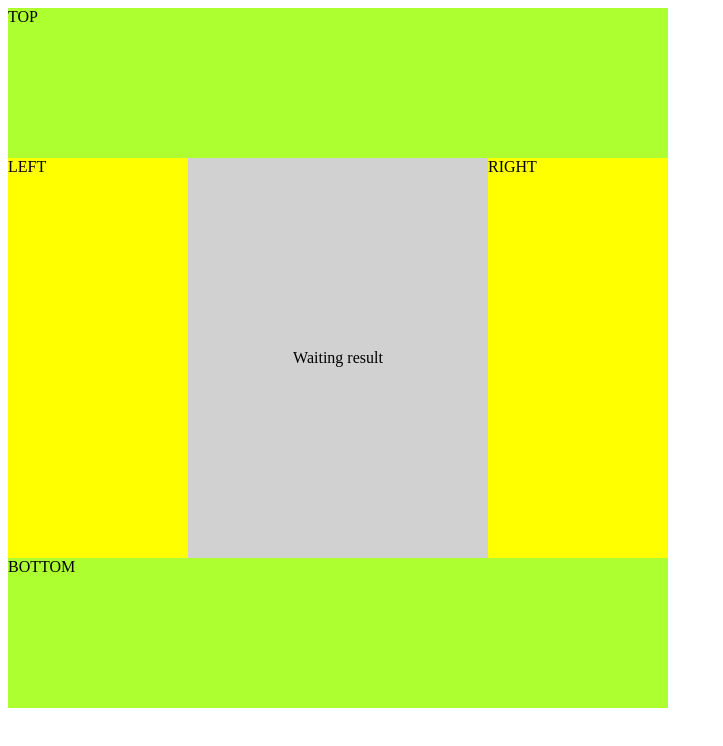
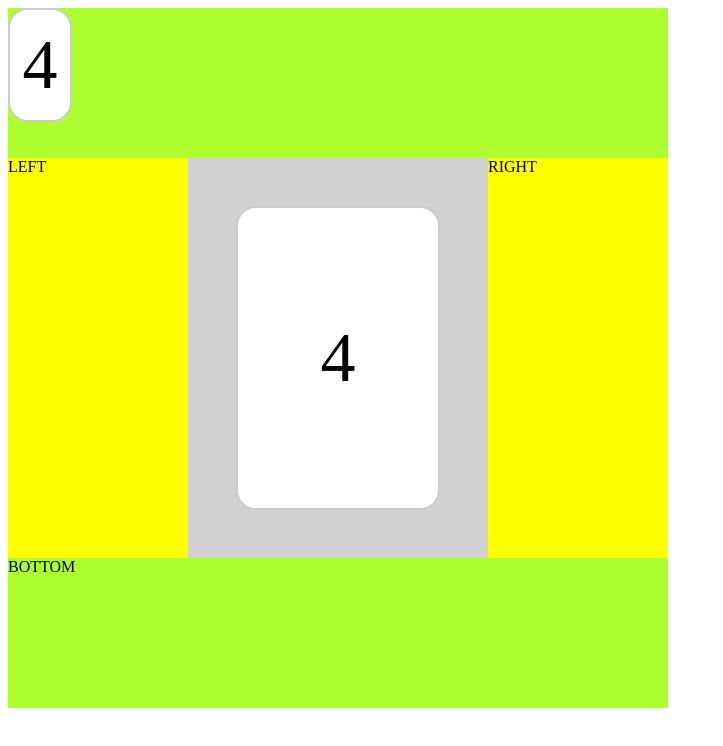
Before and after one commit to Dejan21/BigHilo, an Angular app: page /game in a window 1280 px wide. Shown: the top 746 px of the page, without its empty margins (0-723 px from the left). Built offline with nearby package versions, Linux system fonts and the light colour scheme.

Commit message:
Adding card history to array

```diff
--- a/src/app/game.service.ts
+++ b/src/app/game.service.ts
@@ -5,10 +5,10 @@ import { Injectable } from '@angular/core';
 })
 export class GameService {
 
-
+  results:any = [];
   cards: any = [];
   betTypes: any = [];
-  results = [];
+
 
    round = {
     id: 0,
@@ -19,8 +19,7 @@ export class GameService {
   constructor() {
 
 
- const cards = [];
-  const numbers = ['2','3', '4', '5', '6', '7', '8', '9', '10', 'J', 'K', 'Q', 'A'];
+  const numbers = ['2','3', '4', '5', '6', '7', '8', '9', '10', 'J', 'K', 'Q', 'A', 'Joker'];
   const symbols =
   [
   { symbol: '♠',
@@ -47,6 +46,8 @@ export class GameService {
   letter: 'C'
   }
 ];
+
+
 
 for(let j = 0; j < symbols.length; j++ ) {
   for( let i = 0; i < numbers.length; i++) {
@@ -129,20 +130,31 @@ this.betTypes.push({
       return Math.floor((d - 1) / n);
     }
 
+
    gameLoop(){
      const result = this.cards[Math.floor(Math.random() * this.cards.length)] // select random value from the aray
+
+     this.results.push(result);
+
+
 
      this.round = {
       id: this.round.id + 1,
       result,
-      status: 0
+      status: 0,
+
 
     };
 
+
+
     setTimeout(() => {
       this.round.status = 1;
-    }, 2000)
+    }, 5000)
+
 
    }
 
+
+
 };
--- a/src/app/game/game.component.css
+++ b/src/app/game/game.component.css
@@ -31,3 +31,17 @@
     flex: 1;
     display: flex;
 }
+
+.top {
+    display: flex;
+  }
+
+   .card {
+    width: 50px;
+    height: 20px;
+  }
+
+  .top  app-card ::ng-deep .card {
+    width: 60px;
+  height: 110px;
+  }
--- a/src/app/game/game.component.html
+++ b/src/app/game/game.component.html
@@ -1,6 +1,9 @@
 <div class="game">
     <div class="top">
-         TOP
+
+     <div *ngFor="let result of gameService.results">
+         <app-card [card]="result"></app-card>
+     </div>
     </div>
     <div class="middle">
         <div class="middleLeft">
--- a/src/app/game/game.component.ts
+++ b/src/app/game/game.component.ts
@@ -12,7 +12,7 @@ export class GameComponent implements OnInit {
 
   ngOnInit(): void {
     this.gameLoop();
-    setInterval(this.gameLoop.bind(this), 6000)
+    setInterval(this.gameLoop.bind(this), 10000)
   }
 
   gameLoop(){
```
Also changed, not shown: src/app/card/card.component.css (line endings or trailing spaces).
